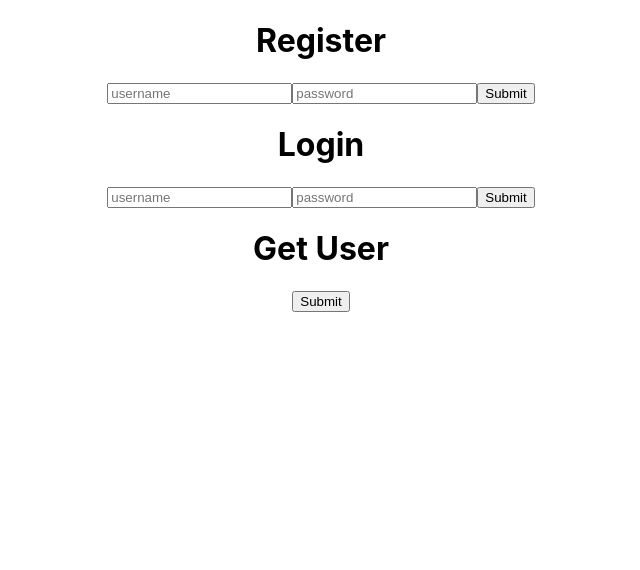
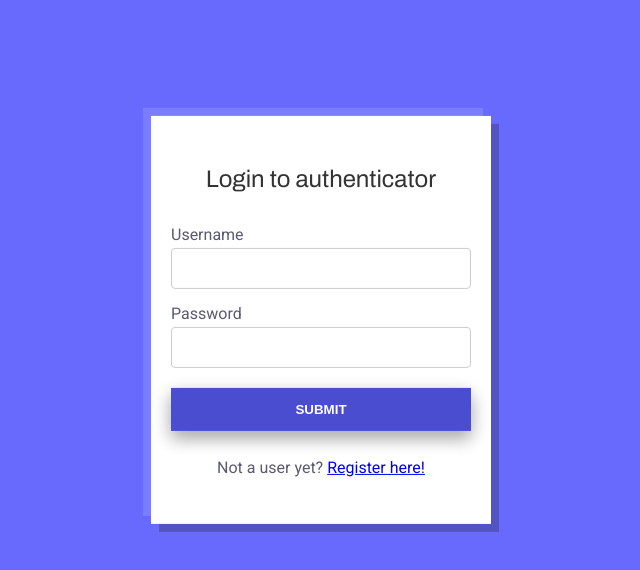
Before and after one commit to luke-weller/login-page, a React (Create React App) app in the folder client/: page / in a window 1280 px wide. Shown: the top 570 px of the page, without its empty margins (319-959 px from the left). Built offline with nearby package versions, Linux system fonts and the light colour scheme.

Commit message:
add login required field validation

```diff
--- a/client/package.json
+++ b/client/package.json
@@ -3,6 +3,7 @@
   "version": "0.1.0",
   "private": true,
   "dependencies": {
+    "@hookform/resolvers": "^2.8.3",
     "@testing-library/jest-dom": "^5.15.0",
     "@testing-library/react": "^11.2.7",
     "@testing-library/user-event": "^12.8.3",
@@ -10,7 +11,8 @@
     "react": "^17.0.2",
     "react-dom": "^17.0.2",
     "react-scripts": "4.0.3",
-    "web-vitals": "^1.1.2"
+    "web-vitals": "^1.1.2",
+    "yup": "^0.32.11"
   },
   "scripts": {
     "start": "react-scripts start",
--- a/client/src/App.css
+++ b/client/src/App.css
@@ -1,38 +1,118 @@
-.App {
+@import url('https://fonts.googleapis.com/css2?family=Archivo&family=Roboto&display=swap');
+
+body {
+	font-family: 'Roboto', sans-serif;
+	background-color: #676afc;
+	color: #030e12;
+	line-height: 1.6;
+  text-align: left;
+}
+
+h1, h2, h3, h4 {
+	text-align: center;
+	color: #333333;
+	font-family: 'Archivo', sans-serif;
+}
+
+h3 {
+  font-size: 24px;
+
+}
+
+p {
+	color: #5a5a70;
+}
+
+label {
+	color: #5a5a70;
+	font-size: 16px;
+}
+
+
+input[type=text], input[type=password], select {
+    /* margin-bottom: 12px; */
+    width: 100%;
+    padding: 12px 20px;
+    display: inline-block;
+    border: 0.5px solid #ccc;
+    border-radius: 4px;
+    box-sizing: border-box;
+
+  }
+
+  button, input[type=submit] {
+    text-transform: uppercase;
+    width: 100%;
+    background-color: #676afc;
+    font-weight: 600;
+    color: white;
+    padding: 14px 20px;
+    margin: 8px 0;
+    border: none;
+    cursor: pointer;
+    transition-duration: 0.4s;
+    box-shadow: 0 8px 16px 0 rgba(0,0,0,0.2), 0 6px 20px 0 rgba(0,0,0,0.19);
+  }
+
+  button, input[type=submit]:hover {
+    background-color: #4b4dd1;
+  }
+
+div.ContentContainer {
+  margin-bottom: 24px;
+  margin-top: 24px;
   text-align: center;
 }
 
-.App-logo {
-  height: 40vmin;
-  pointer-events: none;
+div.Container {
+    margin-top: 10em;
+    height: 10em;
+    padding: 20px;
 }
 
-@media (prefers-reduced-motion: no-preference) {
-  .App-logo {
-    animation: App-logo-spin infinite 20s linear;
+div.ChildContainer {
+    position: absolute;
+    background-color: white;
+    padding: 20px;
+    top: 40%;
+    left: 50%;
+    width: 300px;
+    max-width: 80%;
+    margin-right: -50%;
+    transform: translate(-50%, -50%);
+    box-shadow: 0.5rem 0.5rem #5254c4, -0.5rem -0.5rem #7b7dff;
   }
+
+ button.Logout {
+   background-color: transparent;
+   color: red;
+   padding: 0;
+   margin: 0;
+   box-shadow: none;
+   text-align: right;
+   text-transform: none;
+ }
+
+ button.Link {
+  background-color: transparent;
+  color: #4b4dd1;
+  padding: 0;
+  margin: 0;
+  box-shadow: none;
+  text-align: center;
+  text-transform: none;
+  font-size: 16px;
+  font-weight: 500;
 }
 
-.App-header {
-  background-color: #282c34;
-  min-height: 100vh;
-  display: flex;
-  flex-direction: column;
-  align-items: center;
-  justify-content: center;
-  font-size: calc(10px + 2vmin);
-  color: white;
-}
+  p.ErrorText {
+    color: red;
+    text-align: left;
+    margin: 0px;
+  }
 
-.App-link {
-  color: #61dafb;
-}
 
-@keyframes App-logo-spin {
-  from {
-    transform: rotate(0deg);
-  }
-  to {
-    transform: rotate(360deg);
-  }
-}
+ .FormContainer {
+   margin-bottom: 12px;
+   text-align: left;
+ }
--- a/client/src/App.js
+++ b/client/src/App.js
@@ -1,38 +1,36 @@
-import React, { useState } from "react";
 import "./App.css";
-import Axios from "axios";
 import Login from "./components/Login/Login";
-import Register from "./components/Register/Register";
 
 function App() {
-  const [data, setData] = useState(null);
+  // const [data, setData] = useState(null);
 
   // return user data for personalisation when logged in
-  const getUser = () => {
-    Axios({
-      method: "GET",
-      withCredentials: true,
-      url: "http://localhost:4000/user",
-    }).then((res) => {
-      setData(res.data);
-      console.log(res.data);
-    });
-  };
+  // const getUser = () => {
+  //   Axios({
+  //     method: "GET",
+  //     withCredentials: true,
+  //     url: "http://localhost:4000/user",
+  //   }).then((res) => {
+  //     setData(res.data);
+  //     console.log(res.data);
+  //   });
+  // };
 
 
   return (
-    <div className="App">
-      <div>
+    <div className='Container'>
+      <div className='ChildContainer'>
 
-      <Register />
-      <Login />
 
-      <div>
+      <Login title="Login to authenticator" />
+
+      {/* <div>
         <h1>Get User</h1>
         <button onClick={getUser}>Submit</button>
         {data ? <h1>Welcome Back {data.username}</h1> : null}
+      </div> */}
       </div>
-    </div> </div>
+    </div>
   );
 }
 
--- a/client/src/components/Login/Login.js
+++ b/client/src/components/Login/Login.js
@@ -1,9 +1,24 @@
 import Axios from "axios";
 import { useState } from "react";
+import { yupResolver } from '@hookform/resolvers/yup';
+import * as yup from 'yup';
+import { useForm } from 'react-hook-form';
 
-const Login = (props) => {
+// validation schema
+const schema = yup.object().shape({
+  username: yup.string().required(),
+  password: yup.string().required(),
+}).required();
+
+const Login = ( { title } ) => {
+  const { register, handleSubmit, formState:{ errors } } = useForm({
+      resolver: yupResolver(schema)
+    });
+
   const [loginUsername, setLoginUsername] = useState("");
   const [loginPassword, setLoginPassword] = useState("");
+
+
   const login = () => {
       Axios({
         method: "POST",
@@ -14,19 +29,36 @@ const Login = (props) => {
         withCredentials: true,
         url: "http://localhost:4000/login",
       }).then((res) => console.log(res));
+
   };
+
+
     return (
-        <div>
-            <h1>Login</h1>
+        <div className='ContentContainer'>
+          <form onSubmit={handleSubmit()} noValidate>
+            <h3>{ title }</h3>
+            <div className="FormContainer">
+              <label htmlFor='username'>Username</label>
               <input
-                placeholder="username"
+                  type="text"
                   onChange={(e) => setLoginUsername(e.target.value)}
+                  {...register('username')}
               />
+              <p className="ErrorText">{errors.username?.message}</p>
+            </div>
+            <div className="FormContainer">
+              <label htmlFor='password'>Password</label>
               <input
-                placeholder="password"
+                  type="password"
                   onChange={(e) => setLoginPassword(e.target.value)}
+                  {...register('password')}
               />
+              <p className="ErrorText">{errors.password?.message}</p>
+            </div>
+
             <button onClick={login}>Submit</button>
+            <p>Not a user yet? <a className='Link' href='/register'>Register here!</a></p>
+          </form>
         </div>
     )
 }
```
Also changed, not shown: client/src/components/useToken/useToken.js (added, +20 -0 lines), client/src/assets/login.png (added), 1 other file (tests, documents, lock files or other folders). Lines whose indentation alone changed are shown as unchanged.
